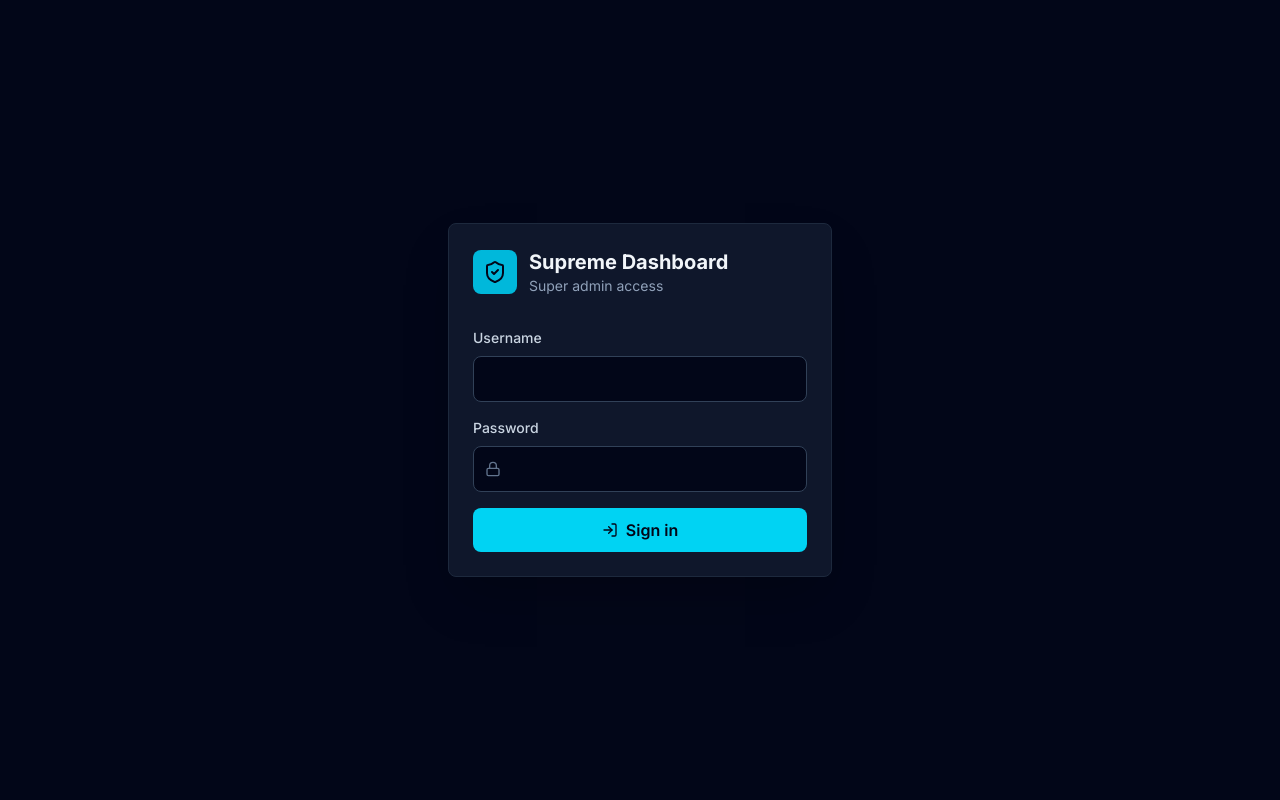
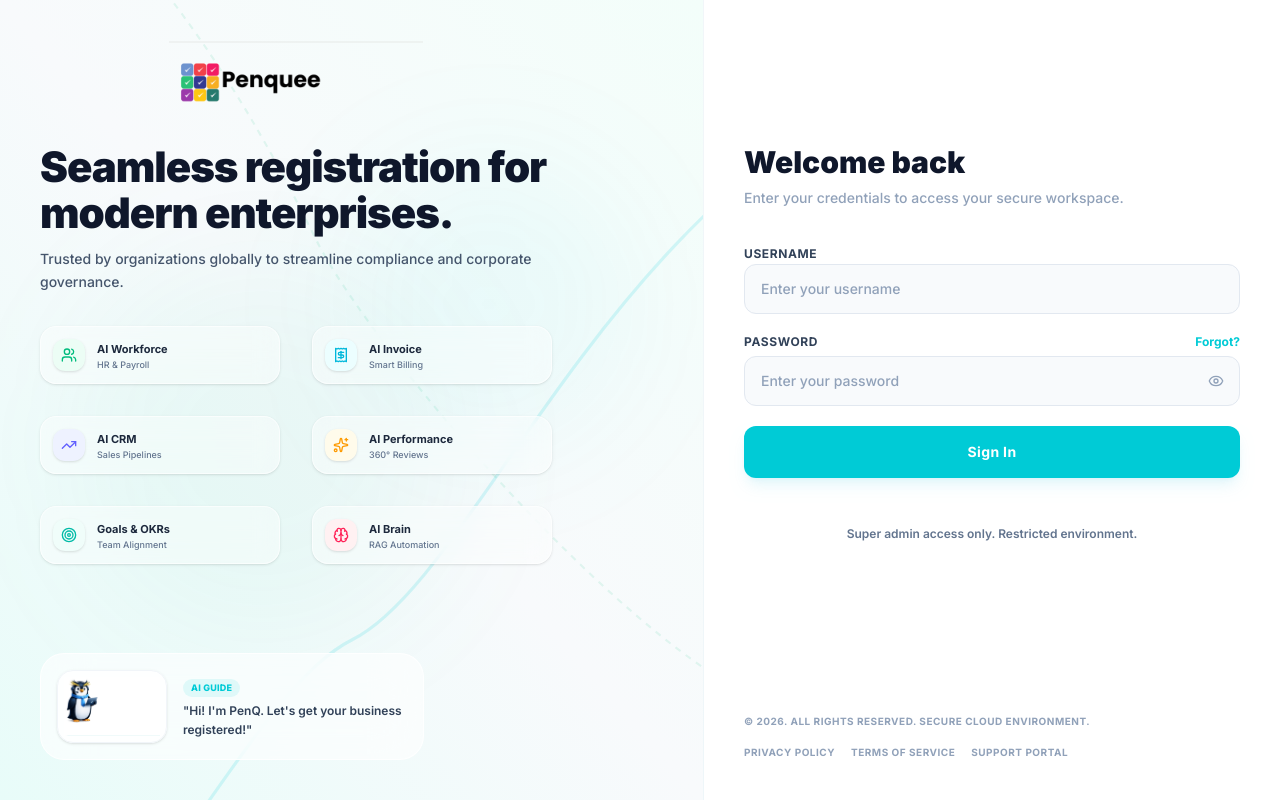
Before and after one commit to ThamizhiGit/CompanyRegistration-supremAdmin, a React (Vite) app: page / in a window 1280 px wide. Built offline with nearby package versions, Linux system fonts and the light colour scheme; no server answers.

Commit message:
Add logo and mascot images; refactor App component layout and modules

```diff
--- a/src/App.tsx
+++ b/src/App.tsx
@@ -1,8 +1,26 @@
 import React, { useEffect, useState } from 'react';
 import { useMutation } from '@apollo/client/react';
-import { Lock, LogIn, ShieldCheck } from 'lucide-react';
+import {
+  Users,
+  Receipt,
+  TrendingUp,
+  Sparkles,
+  Target,
+  Brain,
+  Eye,
+  EyeOff,
+} from 'lucide-react';
 import { AdminDashboard } from './components/admin';
 import { TOKEN_AUTH_MUTATION } from './lib/graphql';
+
+const MODULES = [
+  { icon: Users, title: 'AI Workforce', sub: 'HR & Payroll', wrap: 'bg-emerald-50 text-emerald-500' },
+  { icon: Receipt, title: 'AI Invoice', sub: 'Smart Billing', wrap: 'bg-cyan-50 text-cyan-500' },
+  { icon: TrendingUp, title: 'AI CRM', sub: 'Sales Pipelines', wrap: 'bg-indigo-50 text-indigo-500' },
+  { icon: Sparkles, title: 'AI Performance', sub: '360° Reviews', wrap: 'bg-amber-50 text-amber-500' },
+  { icon: Target, title: 'Goals & OKRs', sub: 'Team Alignment', wrap: 'bg-teal-50 text-teal-500' },
+  { icon: Brain, title: 'AI Brain', sub: 'RAG Automation', wrap: 'bg-rose-50 text-rose-500' },
+];
 
 type LoginState = {
   username: string;
@@ -13,6 +31,7 @@ export default function App() {
   const [login, setLogin] = useState<LoginState>({ username: '', password: '' });
   const [adminUsername, setAdminUsername] = useState('');
   const [error, setError] = useState('');
+  const [hide, setHide] = useState(true);
 
   const [loginUser, { loading }] = useMutation<{
     tokenAuth: {
@@ -82,61 +101,157 @@ export default function App() {
   }
 
   return (
-    <main className="min-h-screen bg-slate-950 text-slate-100">
-      <div className="flex min-h-screen items-center justify-center px-4 py-10">
-        <section className="w-full max-w-sm rounded-lg border border-slate-800 bg-slate-900 p-6 shadow-2xl">
-          <div className="mb-8 flex items-center gap-3">
-            <div className="flex h-11 w-11 items-center justify-center rounded-lg bg-cyan-500 text-slate-950">
-              <ShieldCheck className="h-6 w-6" />
+    <div className="h-screen bg-[#f8fafc] font-sans antialiased flex flex-col justify-between overflow-hidden text-slate-800">
+      <div className="flex-1 min-h-0 w-full max-w-[1600px] mx-auto flex flex-col lg:flex-row relative">
+        {/* LEFT: Branding panel */}
+        <div className="hidden lg:flex lg:w-[55%] relative lg:h-full flex-col justify-between p-6 lg:p-10 bg-gradient-to-tr from-[#e8fcf9] via-[#f8fafc] to-[#f3fefa] overflow-y-auto border-r border-slate-100/80">
+          {/* Glowing accent circles */}
+          <div className="absolute top-[20%] right-[10%] w-72 h-72 rounded-full bg-[#00cbd6]/5 blur-3xl pointer-events-none" />
+          <div className="absolute bottom-[20%] left-[10%] w-96 h-96 rounded-full bg-[#10b981]/5 blur-3xl pointer-events-none" />
+
+          {/* Background curves */}
+          <div className="absolute inset-0 z-0 pointer-events-none select-none overflow-hidden">
+            <svg className="absolute w-[180%] h-[180%] -top-20 -left-[40%] text-[#00cbd6]/15" viewBox="0 0 1000 1000" fill="none">
+              <path d="M950,50 C700,150 600,450 500,500 C400,550 300,850 50,950" stroke="currentColor" strokeWidth="2.5" strokeLinecap="round" />
+            </svg>
+            <svg className="absolute w-[150%] h-[150%] -bottom-10 -right-[20%] text-[#10b981]/10" viewBox="0 0 1000 1000" fill="none">
+              <path d="M50,50 C300,100 450,400 500,500 C550,600 800,900 950,950" stroke="currentColor" strokeWidth="2" strokeDasharray="6 6" />
+            </svg>
+          </div>
+
+          {/* Upper: logo + headline + bento grid */}
+          <div className="relative z-10 flex flex-col gap-6 lg:gap-8 max-w-lg">
+            <img src="/assets/penquee_logo.png" className="h-16 md:h-[72px] w-auto object-contain" alt="Penquee" />
+            <div className="space-y-3">
+              <h2 className="text-3xl lg:text-4xl xl:text-[42px] font-black leading-[1.1] tracking-tight text-slate-900">
+                Seamless registration for modern enterprises.
+              </h2>
+              <p className="text-slate-600 text-sm font-medium mt-2 leading-relaxed">
+                Trusted by organizations globally to streamline compliance and corporate governance.
+              </p>
+            </div>
+
+            <div className="grid grid-cols-2 gap-6 lg:gap-8 w-full">
+              {MODULES.map((m) => (
+                <div
+                  key={m.title}
+                  className="group bg-white/40 hover:bg-white/70 backdrop-blur-md border border-white/60 hover:border-[#00cbd6]/30 p-3 rounded-2xl flex items-center gap-3 transition-all duration-300 hover:scale-[1.02] cursor-pointer shadow-sm hover:shadow-md"
+                >
+                  <div className={`p-2 rounded-xl ${m.wrap} group-hover:scale-110 transition-transform shadow-sm`}>
+                    <m.icon className="w-4 h-4" />
                   </div>
                   <div>
-              <h1 className="text-xl font-bold">Supreme Dashboard</h1>
-              <p className="text-sm text-slate-400">Super admin access</p>
+                    <h4 className="text-[11px] font-bold text-slate-800">{m.title}</h4>
+                    <p className="text-[9px] text-slate-500 font-medium leading-none mt-0.5">{m.sub}</p>
+                  </div>
+                </div>
+              ))}
             </div>
           </div>
 
-          <form className="space-y-4" onSubmit={handleLogin}>
-            <label className="block">
-              <span className="mb-2 block text-sm font-medium text-slate-300">Username</span>
-              <input
-                className="w-full rounded-lg border border-slate-700 bg-slate-950 px-3 py-2.5 text-slate-100 outline-none transition focus:border-cyan-400"
-                value={login.username}
-                autoComplete="username"
-                onChange={(event) => setLogin((current) => ({ ...current, username: event.target.value }))}
-              />
-            </label>
+          {/* Lower: mascot card */}
+          <div className="relative z-10 mt-auto pt-6">
+            <div className="bg-white/60 backdrop-blur-xl border border-white/80 rounded-3xl p-4 flex items-center gap-4 hover:shadow-xl transition-all duration-500 hover:scale-[1.01] max-w-sm">
+              <div className="relative shrink-0 bg-white/80 rounded-2xl p-1.5 border border-slate-100 shadow-sm flex items-center justify-center">
+                <img src="/assets/penquee_mascot.png" className="w-20 md:w-24 h-auto object-contain" alt="PenQ Mascot" />
+              </div>
+              <div className="space-y-1">
+                <div className="inline-flex items-center gap-1 px-2 py-0.5 rounded-full bg-[#00cbd6]/10 text-[#00cbd6] text-[9px] font-extrabold tracking-wide uppercase">
+                  AI Guide
+                </div>
+                <p className="text-slate-700 text-xs font-semibold leading-relaxed">
+                  "Hi! I'm PenQ. Let's get your business registered!"
+                </p>
+              </div>
+            </div>
+          </div>
+        </div>
 
-            <label className="block">
-              <span className="mb-2 block text-sm font-medium text-slate-300">Password</span>
-              <div className="relative">
-                <Lock className="pointer-events-none absolute left-3 top-1/2 h-4 w-4 -translate-y-1/2 text-slate-500" />
-                <input
-                  className="w-full rounded-lg border border-slate-700 bg-slate-950 py-2.5 pl-9 pr-3 text-slate-100 outline-none transition focus:border-cyan-400"
-                  value={login.password}
-                  type="password"
-                  autoComplete="current-password"
-                  onChange={(event) => setLogin((current) => ({ ...current, password: event.target.value }))}
-                />
+        {/* RIGHT: Form panel */}
+        <div className="w-full lg:w-[45%] lg:h-full overflow-y-auto flex flex-col justify-center items-center p-6 sm:p-10 bg-white relative">
+          <div className="w-full max-w-lg py-6 relative lg:mt-20">
+            <div className="space-y-8">
+              <div className="space-y-2 lg:hidden mb-6">
+                <img src="/assets/penquee_logo.png" className="h-12 w-auto object-contain" alt="Penquee" />
               </div>
-            </label>
+              <div className="space-y-2">
+                <h3 className="text-3xl font-black text-slate-900">Welcome back</h3>
+                <p className="text-slate-400 text-sm font-medium">
+                  Enter your credentials to access your secure workspace.
+                </p>
+              </div>
 
+              <form onSubmit={handleLogin} className="space-y-5">
                 {error && (
-              <div className="rounded-lg border border-red-900 bg-red-950/60 px-3 py-2 text-sm text-red-200">
+                  <div className="p-4 bg-red-50 border border-red-100 rounded-xl text-red-600 text-xs font-semibold flex items-center gap-2">
+                    <span className="w-1.5 h-1.5 rounded-full bg-red-500 animate-ping shrink-0" />
                     {error}
                   </div>
                 )}
 
+                <div className="space-y-1.5">
+                  <label className="text-xs font-bold text-slate-700 uppercase tracking-wider">Username</label>
+                  <input
+                    type="text"
+                    value={login.username}
+                    autoComplete="username"
+                    placeholder="Enter your username"
+                    onChange={(event) => setLogin((current) => ({ ...current, username: event.target.value }))}
+                    className="w-full bg-slate-50 border border-slate-200 rounded-xl px-4 py-3.5 focus:bg-white focus:border-[#00cbd6] focus:ring-2 focus:ring-cyan-50 outline-none transition-all placeholder:text-slate-400 text-sm font-medium"
+                  />
+                </div>
+
+                <div className="space-y-1.5">
+                  <div className="flex justify-between items-center">
+                    <label className="text-xs font-bold text-slate-700 uppercase tracking-wider">Password</label>
+                    <a href="#" className="text-xs font-bold text-[#00cbd6] hover:underline">Forgot?</a>
+                  </div>
+                  <div className="relative">
+                    <input
+                      type={hide ? 'password' : 'text'}
+                      value={login.password}
+                      autoComplete="current-password"
+                      placeholder="Enter your password"
+                      onChange={(event) => setLogin((current) => ({ ...current, password: event.target.value }))}
+                      className="w-full bg-slate-50 border border-slate-200 rounded-xl pl-4 pr-11 py-3.5 focus:bg-white focus:border-[#00cbd6] focus:ring-2 focus:ring-cyan-50 outline-none transition-all placeholder:text-slate-400 text-sm font-medium"
+                    />
                     <button
-              className="flex w-full items-center justify-center gap-2 rounded-lg bg-cyan-400 px-4 py-2.5 font-semibold text-slate-950 transition hover:bg-cyan-300 disabled:cursor-not-allowed disabled:opacity-70"
+                      type="button"
+                      onClick={() => setHide((current) => !current)}
+                      className="absolute right-4 top-1/2 -translate-y-1/2 text-slate-400 hover:text-slate-600 transition-colors focus:outline-none cursor-pointer flex items-center"
+                    >
+                      {hide ? <Eye className="w-4 h-4" /> : <EyeOff className="w-4 h-4" />}
+                    </button>
+                  </div>
+                </div>
+
+                <button
                   type="submit"
                   disabled={loading}
+                  className="w-full bg-[#00cbd6] hover:bg-[#00b9c3] text-white font-bold py-4 rounded-xl shadow-lg shadow-cyan-500/10 active:scale-[0.98] transition-all flex items-center justify-center gap-2 mt-4 text-sm tracking-wide cursor-pointer disabled:cursor-not-allowed disabled:opacity-70"
                 >
-              <LogIn className="h-4 w-4" />
-              {loading ? 'Signing in...' : 'Sign in'}
+                  {loading ? 'Signing in...' : 'Sign In'}
                 </button>
               </form>
-        </section>
+
+              <p className="text-center text-slate-500 text-xs font-semibold pt-4">
+                Super admin access only. Restricted environment.
+              </p>
             </div>
-    </main>
+          </div>
+
+          <div className="w-full max-w-lg mt-auto pt-8">
+            <div className="flex justify-center md:justify-between items-center text-[10px] font-bold text-slate-400 uppercase tracking-wider flex-wrap gap-4">
+              <p>© 2026. All rights reserved. Secure cloud environment.</p>
+              <div className="flex items-center gap-4">
+                <a href="#" className="hover:text-slate-600 transition-colors">Privacy Policy</a>
+                <a href="#" className="hover:text-slate-600 transition-colors">Terms of Service</a>
+                <a href="#" className="hover:text-slate-600 transition-colors">Support Portal</a>
+              </div>
+            </div>
+          </div>
+        </div>
+      </div>
+    </div>
   );
 }
```
Also changed, not shown: public/assets/penquee_logo.png (added), public/assets/penquee_mascot.png (added). Lines whose indentation alone changed are shown as unchanged.
